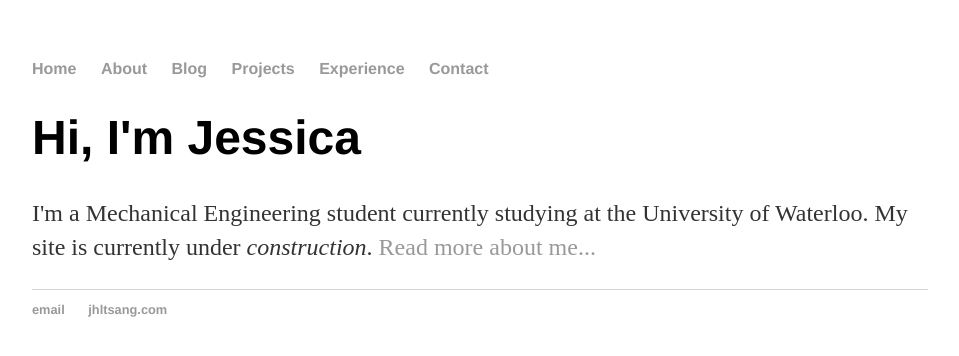
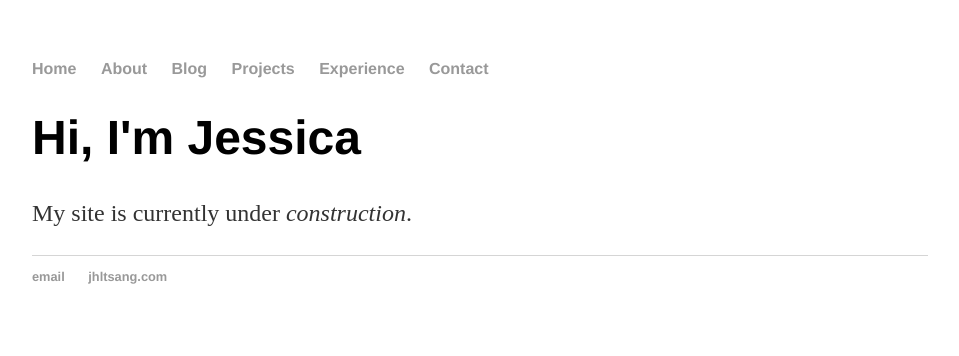
Before and after one commit to jhltsang/jhltsang.github.io, a Jekyll site: the page built from index.html, in a window 1280 px wide. Shown: the top 356 px of the page, without its empty margins (160-1119 px from the left). Built offline with Jekyll 4.4.1, drawn with Linux system fonts in a browser that asks for light colours.

Commit message:
Update index.html

```diff
--- a/index.html
+++ b/index.html
@@ -4,5 +4,5 @@ title: Jessica Tsang
 ---
 <div class="blurb">
 	<h1>Hi, I'm Jessica</h1>
-	<p>I'm a Mechanical Engineering student currently studying at the University of Waterloo. My site is currently under <em>construction</em>. <a href="/about">Read more about me...</a></p>
+	<p>My site is currently under <em>construction</em>.</p>
 </div><!-- /.blurb -->
```
